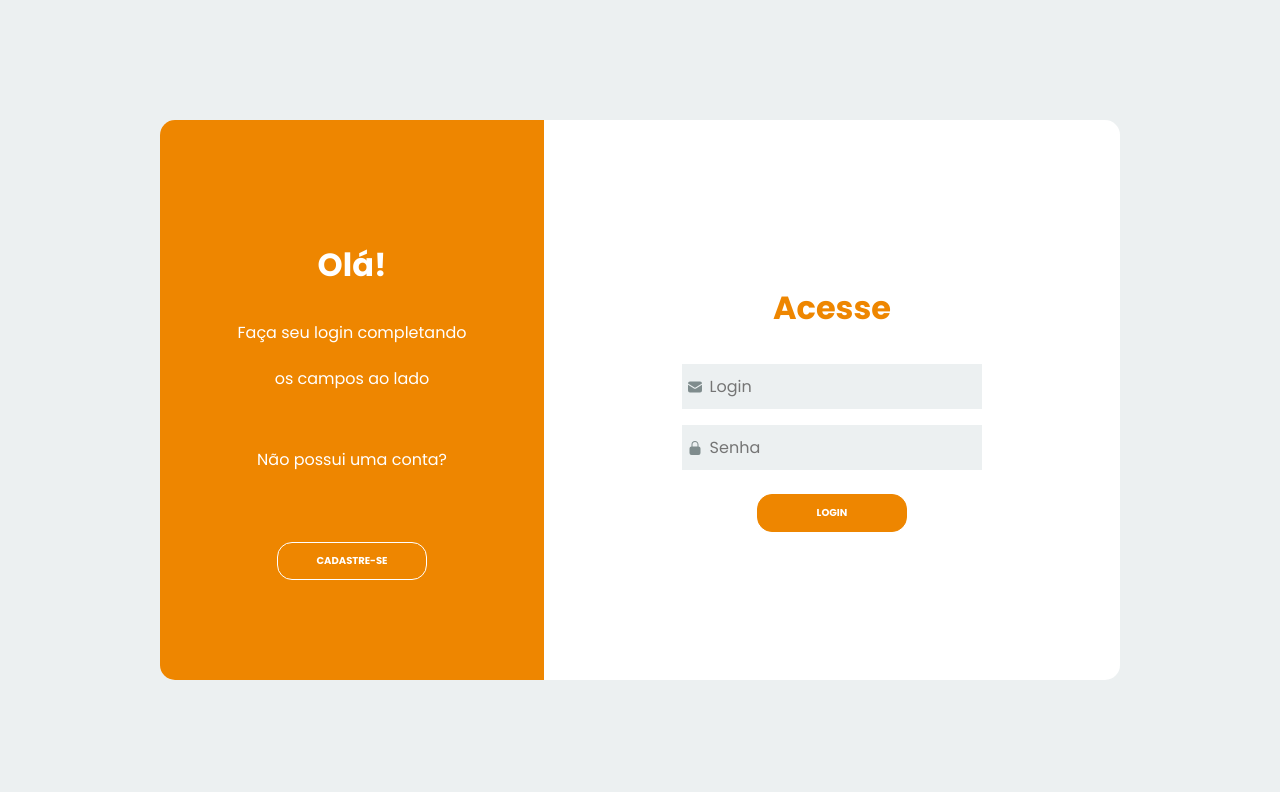
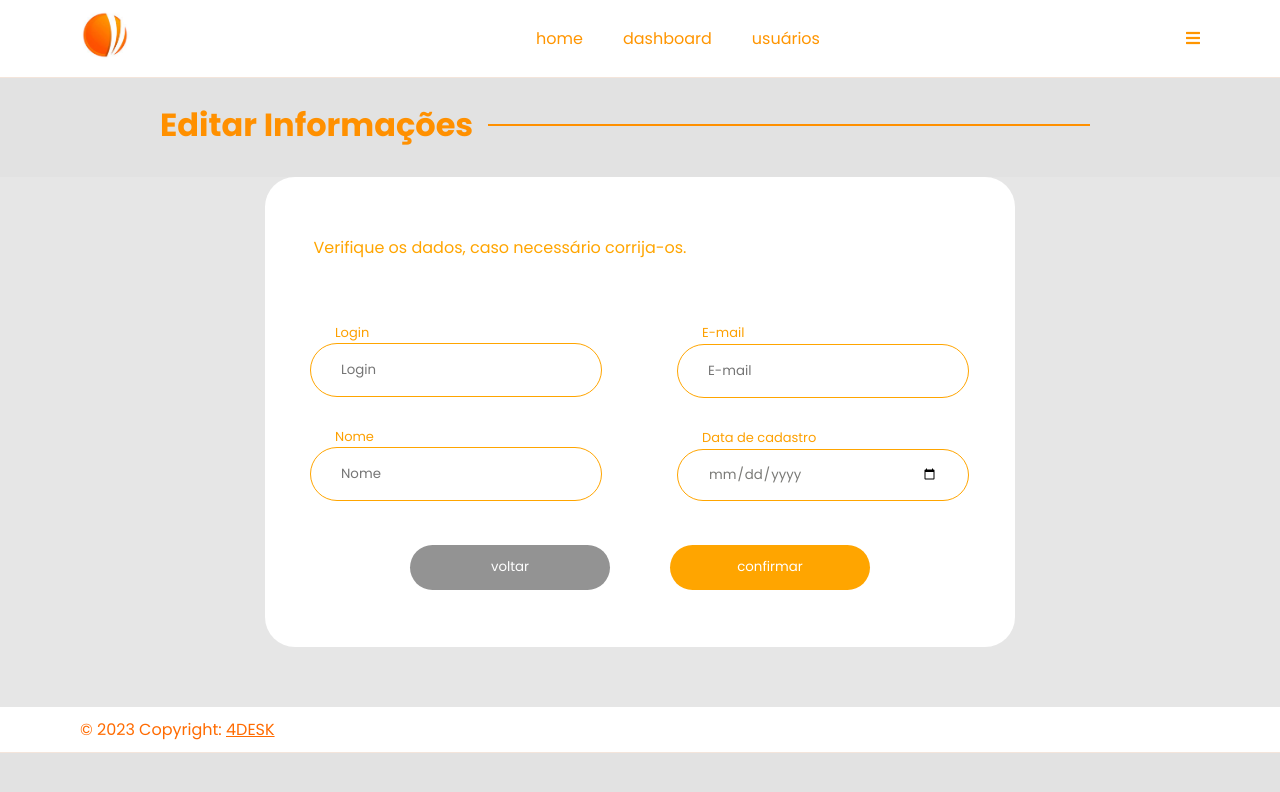
Before and after one commit to 4DeskGroup/API-2023.1, a React (Create React App) app in the folder API-2023.1-all_doneCARLOS/: page / in a window 1280 px wide. Shown: the top 792 px of the page. Built offline with nearby package versions, Linux system fonts and the light colour scheme.

Commit message:
Page Edição
Adicionado paina ediçao

```diff
--- /dev/null
+++ b/API-2023.1-all_doneCARLOS/src/Pages/CSS/edicao.css
@@ -0,0 +1,188 @@
+
+.cabecalho2 {
+    font-size: 16px;
+    font-weight: bold;
+    text-transform: capitalize;
+    color: #FF9000;
+    position: absolute;
+    left: 160px;
+    top: 80px;
+   }
+   .title-hr {
+    border: 1px solid #FF9000;
+    width: 600px;
+    margin-left: 15px;
+   }
+
+    .container_linha2 {
+    display: flex;
+    align-items: center;
+      }
+
+.cad_titulo2 {
+font-size: 35px;
+position: relative;
+margin-left: -70%;
+margin-top: 20px;
+color: orange;
+
+}
+
+
+
+.form2 {
+margin-top: 100px;
+align-items: center;
+justify-content: center;
+display: flex;
+font-family: 'Poppins';
+background-color: rgb(230, 230, 230);
+}
+
+
+.sub_titulo2 {
+margin-bottom: 430px;
+margin-left: -280px;
+margin-top: 100px;
+position: absolute;
+color: orange;
+
+}
+
+
+.column2 input  {
+border-radius: 30px;
+width: 230px;
+height: 50px;
+background: none;
+border: orange;
+border-style: solid;
+border-width: 1.5px;
+padding-left:30px;
+padding-right: 30px;
+color: rgb(122, 122, 119);
+margin-left: 75px;
+margin-top: -10px;
+font-family: 'Poppins';
+}
+
+.column2 input:hover{
+background: none;
+border: rgb(169, 169, 169);
+border-style: solid;
+border-width: 1.5px;
+}
+
+.column2 input:focus-visible {
+outline:0;
+border-radius: 10;
+border-color: rgb(136, 136, 240);
+
+}
+
+.column2 label {
+font-size: small;
+color: rgb(253, 160, 0);
+margin-bottom: -20px;
+margin-left: 100px;
+}
+
+.conteiner_termo2 {
+align-items: center;
+display: flex;
+}
+
+.termosAcesso2 {
+margin-top: -20px;
+display: inline;
+margin-bottom: 50px;
+
+}
+
+.checkbox2 {
+position: absolute;
+margin-left: 300px;
+margin-top: 25px;
+width: 13px;
+color: #FF6B00;
+}
+
+.acesso_txt2 {
+position: absolute;
+margin-left: 330px;
+margin-top: 40px;
+font-family: 'Poppins';
+font-size: 12px;
+color: orange;
+}
+
+.botoes2{
+
+position: absolute;
+align-items: center;
+justify-content: center;
+display: flex;
+margin-top: 250px;
+column-gap: 60px;
+}
+
+.botoes2 button {
+border-radius: 25px;
+height: 45px;
+width: 200px;
+background-color: rgb(147, 147, 147);
+border-style: solid;
+border: 1px;
+color: white;
+cursor: pointer;
+font-family: 'Poppins';
+}
+
+.botoes2 button:last-child {
+background-color: orange;
+border-style: solid;
+border: 1px;
+color: white;
+cursor: pointer;
+}
+
+.botoes2-disabled button  {
+background-color: rgb(0, 0, 0);
+border-style: solid;
+border: 1px;
+color: white;
+cursor: pointer;
+}
+
+.botoes2 button:hover {
+background-color: rgb(253, 119, 70);
+}
+
+.botoes2 button:first-child:hover {
+background-color: rgb(206, 206, 206);
+}
+
+.container2 {
+background-color: white;
+height: 470px;
+width: 750px;
+display: flex;
+align-items: center;
+justify-content: center;
+border-radius: 30px;
+margin-bottom: 60px;
+}
+
+
+.column2 {
+display: grid;
+row-gap: 30px;
+}
+
+
+
+.row2 {
+display: grid;
+grid-template-columns: 1fr 1.2fr;
+margin-left: -30px;
+}
--- a/API-2023.1-all_doneCARLOS/src/Pages/Dashboard.js
+++ /dev/null
@@ -1,55 +0,0 @@
-import React, { useEffect, useRef } from 'react';
-import Chart from 'chart.js/auto';
-import 'mdb-react-ui-kit/dist/css/mdb.min.css';
-import "@fortawesome/fontawesome-free/css/all.min.css";
-
-import Navbar from "../components/Navbar";
-import BottomNavbar from "../components/BottomNavbar";
-
-function Dashboard() {
-  const chartRef = useRef();
-
-  useEffect(() => {
-    const chart = new Chart(chartRef.current, {
-      type: 'pie',
-      data: {
-        labels: ['Ativos', 'Inativos'],
-        datasets: [{
-          data: [10, 20],
-          backgroundColor: ['#36A2EB', '#FF6384'],
-        }]
-      },
-      options: {
-        responsive: true,
-        maintainAspectRatio: false,
-        width: 50,
-        height: 50
-      }
-    });
-
-    return () => chart.destroy();
-  }, []);
-
-  return (
-    <>
-      <Navbar/>
-      <div className='mx-5'>
-        <div className='row text-center mt-5 text-primary'>
-          <h3 style={{ color: '#FF6B00'}}>Dashboard</h3>
-        </div>
-
-        <div className='row text-center mt-5'>
-          <h6>Gráfico referente ao número de usuários Ativos e Inativos</h6>
-        </div>
-
-        <div className='row text-center mt-5' style={{ color: '#FF6B00', width: '50' }}>
-            <canvas ref={chartRef} style={{ width: '40%', height: '40%' }}></canvas>
-        </div>
-
-      </div>
-      <BottomNavbar/>
-    </>
-  );
-}
-
-export default Dashboard;
--- a/API-2023.1-all_doneCARLOS/src/Pages/EditarPopup.js
+++ b/API-2023.1-all_doneCARLOS/src/Pages/Edicao.js
@@ -1,11 +1,14 @@
+import Navbar from "../components/Navbar";
+import BottomNavbar from "../components/BottomNavbar";
 import React, { useState } from "react";
-import './CSS/form.css'
+import './CSS/edicao.css'
 import axios from "axios";
 import { useNavigate } from "react-router-dom";
 import Swal from 'sweetalert2'
 //Swal = require('sweetalert2')
 
-export function EditarPopup() {
+
+export function Edicao() {
     const [values, setValues] = useState();
     const navigate = useNavigate();
     const handleChangeValues = (value)=>{
@@ -126,13 +129,23 @@ export function EditarPopup() {
 
     return (
 
-        <form className="form-pop-up">
-          <div className="container-pop">
+      <div className="fundo">
+      <Navbar/>
+
+        <div className="cabecalho2">
+          <div className="container_linha2">
+            <h1>Editar informações</h1>
+            <hr className='title-hr'></hr>
+          </div>
+        </div>
+        <form className="form2">
+          <div className="container2">
             <p className="sub_titulo2">
-              Preencha os campos abaixo com seus dados:
+              Verifique os dados, caso necessário corrija-os.
             </p>
             <div className="row2">
               <div className="column2">
+                <label className="label1">Login</label>
               <input id="obg1"
                   type="login"
                   name="login"
@@ -140,6 +153,7 @@ export function EditarPopup() {
                   onChange={handleChangeValues}
                   placeholder="Login"
                 />
+                <label className="label1">Nome</label>
                 <input id="obg2"
                   type="firstname"
                   name="firstname"
@@ -147,15 +161,10 @@ export function EditarPopup() {
                   onChange={handleChangeValues}
                   placeholder="Nome"
                 />
-                <input id="obg3"
-                  type="lastname"
-                  name="lastname"
-                  className="lname--input"
-                  onChange={handleChangeValues}
-                  placeholder="Sobrenome"
-                />
+
               </div>
               <div className="column2">
+                <label className="label2">E-mail</label>
                 <input
                   id="obg4"
                   type="email"
@@ -164,7 +173,15 @@ export function EditarPopup() {
                   onChange={handleChangeValues}
                   placeholder="E-mail"
                 />
-                <input
+                <label className="label2">Data de cadastro</label>
+                <input id="obg3"
+                  type="date"
+                  name="date"
+                  className="ldate--input"
+                  onChange={handleChangeValues}
+                  placeholder="Data de cadastro"
+                />
+              {/*}  <input
                   id="obg5"
                   type="password"
                   name="password"
@@ -182,7 +199,7 @@ export function EditarPopup() {
                   }}
 
                   placeholder="Confirmar Senha"
-                />
+                /> */}
               </div>
               {/* <div className="conteiner_termo2">
                 <div className="termosAcesso2">
@@ -198,9 +215,13 @@ export function EditarPopup() {
           <div className="botoes2" onLoad='desabilitaCadastro()'>
             <button onClick={()=>[navigate ('/')]}>voltar</button>
             <button id = 'btnCadastro' type="button" className="register--button2"
-            onClick={()=>handleClickButton()}> cadastrar </button>
+            onClick={()=>handleClickButton()}> confirmar </button>
           </div>
         </form>
 
+        <BottomNavbar/>
+        </div>
+
+
     );
 }
--- a/API-2023.1-all_doneCARLOS/src/components/BottomNavbar.js
+++ b/API-2023.1-all_doneCARLOS/src/components/BottomNavbar.js
@@ -2,6 +2,7 @@ import React, {useState} from 'react';
 import {
     MDBContainer,
     MDBNavbar,
+    MDBFooter,
     MDBNavbarBrand,
     MDBNavbarToggler,
     MDBIcon,
@@ -20,16 +21,18 @@ export default function BottomNavbar() {
     const [showBasic, setShowBasic] = useState(false);
 
     return (
-        <MDBNavbar className='fixed-bottom' expand='lg' light bgColor='light'>
-            <MDBContainer fluid>
-                <MDBNavbarBrand className='mx-4' href='#' style={{ color: '#FF6B00'}}><h6>4DESK</h6></MDBNavbarBrand>
+        <MDBFooter bgColor='light' className='text-center text-lg-left'>
+            <MDBContainer className='text-center text-md-start mt-5'>
 
-                <MDBNavbarNav className='mr-auto mb-2 mb-lg-0 d-flex justify-content-center'>
-                    <MDBNavbarItem className='mx-4' style={{ color: '#FF6B00'}}>
-                        <h6>@copyright - todos os direitos reservados - 2023</h6>
-                    </MDBNavbarItem>
-                </MDBNavbarNav>
-            </MDBContainer>
-        </MDBNavbar>
+              <MDBNavbar className='fixed-bottom' expand='lg' light bgColor='light'>
+
+                    <div className='text-center p-3' style={{ color: '#FF6B00' }}>
+                     &copy; {new Date().getFullYear()} Copyright:{' '}
+                 <a className='text-warning' href='#' style={{color: '#FF6B00'}}>4DESK
+                    </a>
+                        </div>
+                </MDBNavbar>
+                </MDBContainer>
+                </MDBFooter>
     );
 }
--- a/API-2023.1-all_doneCARLOS/src/components/NavbarStyles.css
+++ b/API-2023.1-all_doneCARLOS/src/components/NavbarStyles.css
@@ -14,7 +14,7 @@ nav{
     align-items: center;
     justify-content: space-between;
     background-color: white;
-    padding: 20px 80px;
+   padding: 10px 80px;
     box-shadow: 0 1px  #F4E5DB;
 }
 
--- a/API-2023.1-all_doneCARLOS/src/routes/indexRoutes.js
+++ b/API-2023.1-all_doneCARLOS/src/routes/indexRoutes.js
@@ -1,22 +1,20 @@
 import { BrowserRouter, Routes, Route } from "react-router-dom";
-import { Form } from "../Pages/Form";
-import Login from "../Pages/login";
-import Welcome from "../Pages/Welcome";
-import Table from "../Pages/Tabela/Table";
-import Dashboard from "../Pages/Dashboard";
-import { EditarPopup } from "../Pages/EditarPopup";
+//import { Form } from "../Pages/Form";
+import { Edicao } from "../Pages/Edicao.js";
+//import Login from "../Pages/login";
+//import Welcome from "../Pages/Welcome";
+//import Table from "../Pages/Tabela/Table";
 
 export const Rotas = () => {
     return (
         //Rotas da aplicação
         <BrowserRouter>
             <Routes>
-                <Route path="/" element={<Login />} />
+                <Route path="/" element={<Edicao />} />
+                {/*<Route path="/" element={<Login />} />
                 <Route path="/form" element={<Form />} />
                 <Route path="/welcome" element={<Welcome />} />
-                <Route path="/tabela" element={<Table />} />
-                <Route path= "/dashboard" element={<Dashboard />} />
-                <Route path= "/editarpopup" element={<EditarPopup />} />
+    <Route path="/tabela" element={<Table />} />*/}
             </Routes>
         </BrowserRouter>
     )
```
